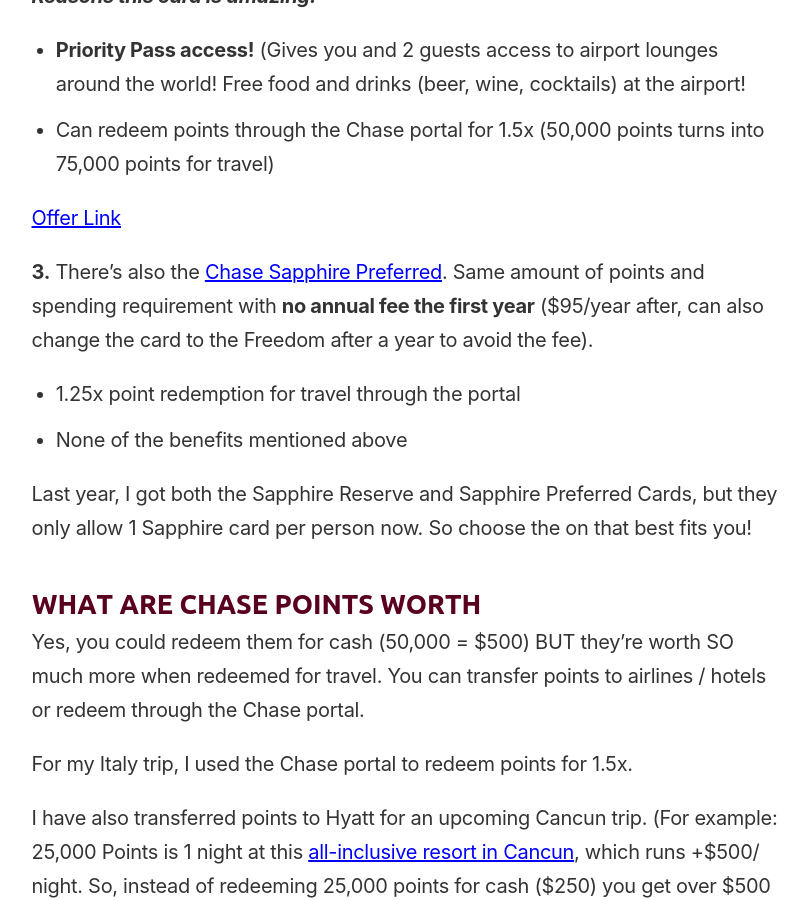
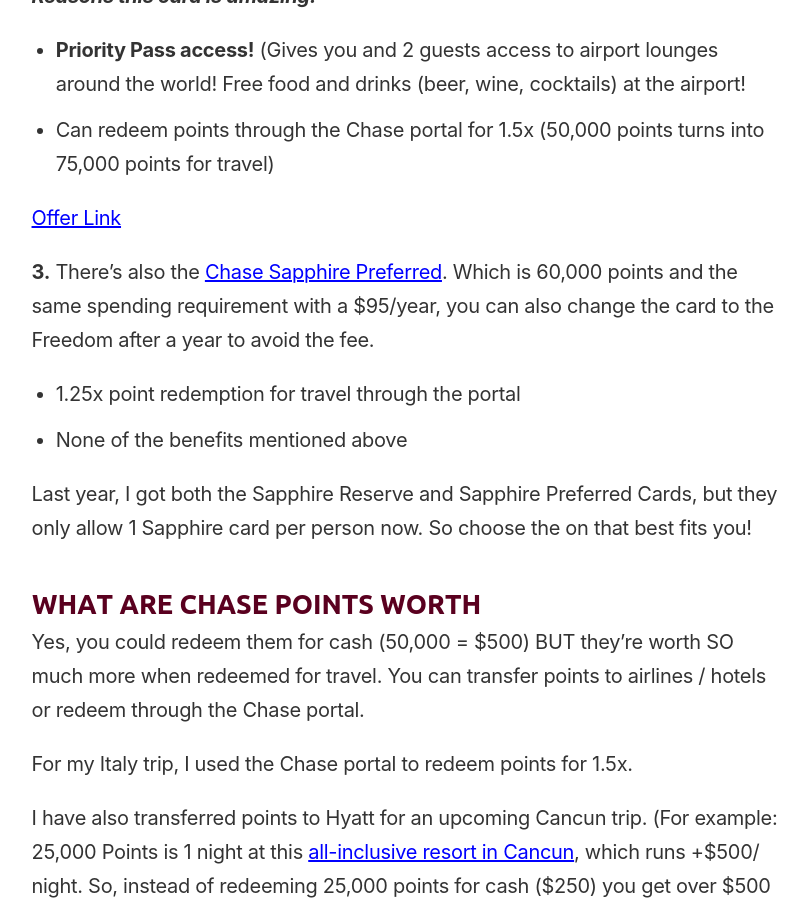
Before and after one commit to ohiosveryown/atldeals, a Jekyll site: the page built from _posts/2019-02-21-milan-slash-florence-slash-rome.markdown, in a window 1280 px wide and 900 px high, scrolled down 2518 px. Shown: the whole window, without its empty margins (233-1040 px from the left). Built offline with Jekyll 4.4.1, drawn with Linux system fonts in a browser that asks for light colours.

Commit message:
Updated Milan Slash Florence Slash Rome

```diff
--- a/_posts/2019-02-21-milan-slash-florence-slash-rome.markdown
+++ b/_posts/2019-02-21-milan-slash-florence-slash-rome.markdown
@@ -49,7 +49,7 @@
 
 [Offer Link](https://creditcards.chase.com/rewards-credit-cards/chase-sapphire-reserve)
 
-**3.** There's also the [Chase Sapphire Preferred](https://creditcards.chase.com/rewards-credit-cards/chase-sapphire-preferred). Same amount of points and spending requirement with **no annual fee the first year** ($95/year after, can also change the card to the Freedom after a year to avoid the fee).
+**3.** There's also the [Chase Sapphire Preferred](https://creditcards.chase.com/rewards-credit-cards/chase-sapphire-preferred). Which is 60,000 points and the same spending requirement with a $95/year, you can also change the card to the Freedom after a year to avoid the fee.
 
 * 1.25x point redemption for travel through the portal
 
```
